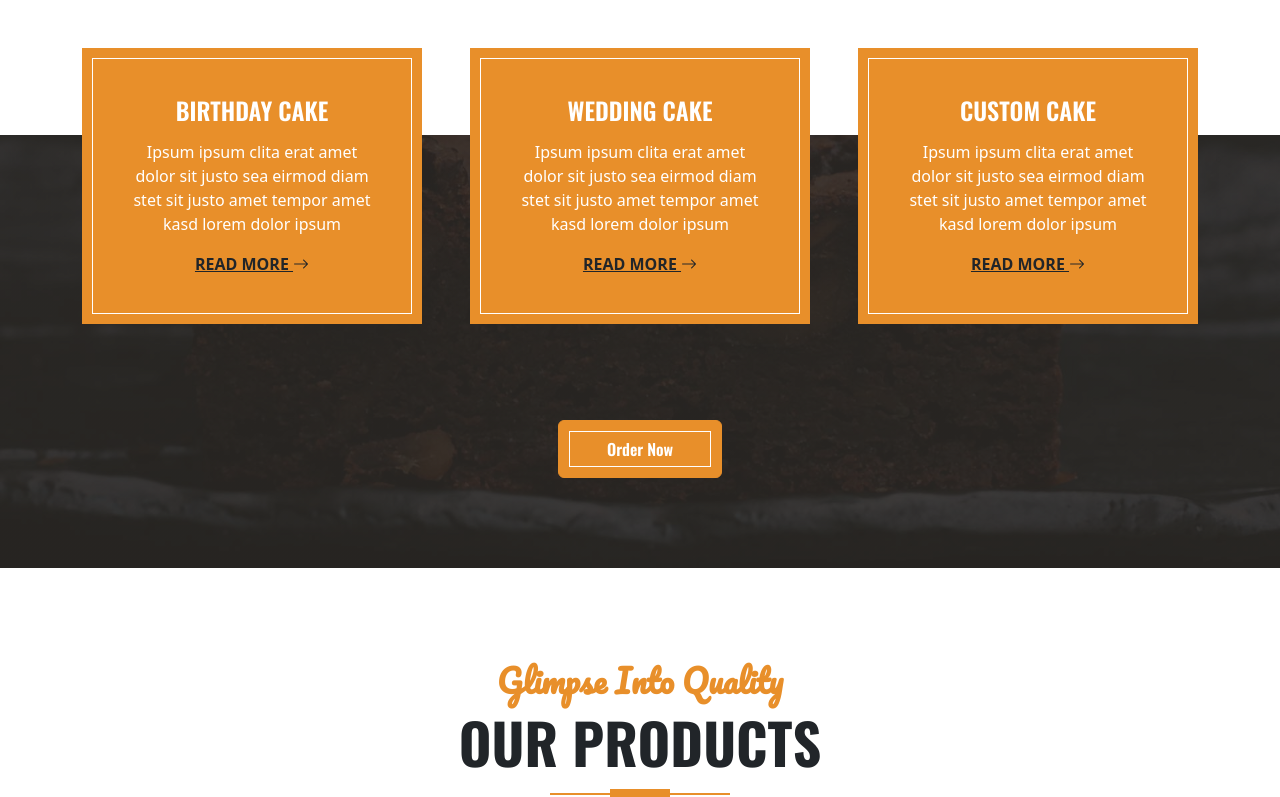
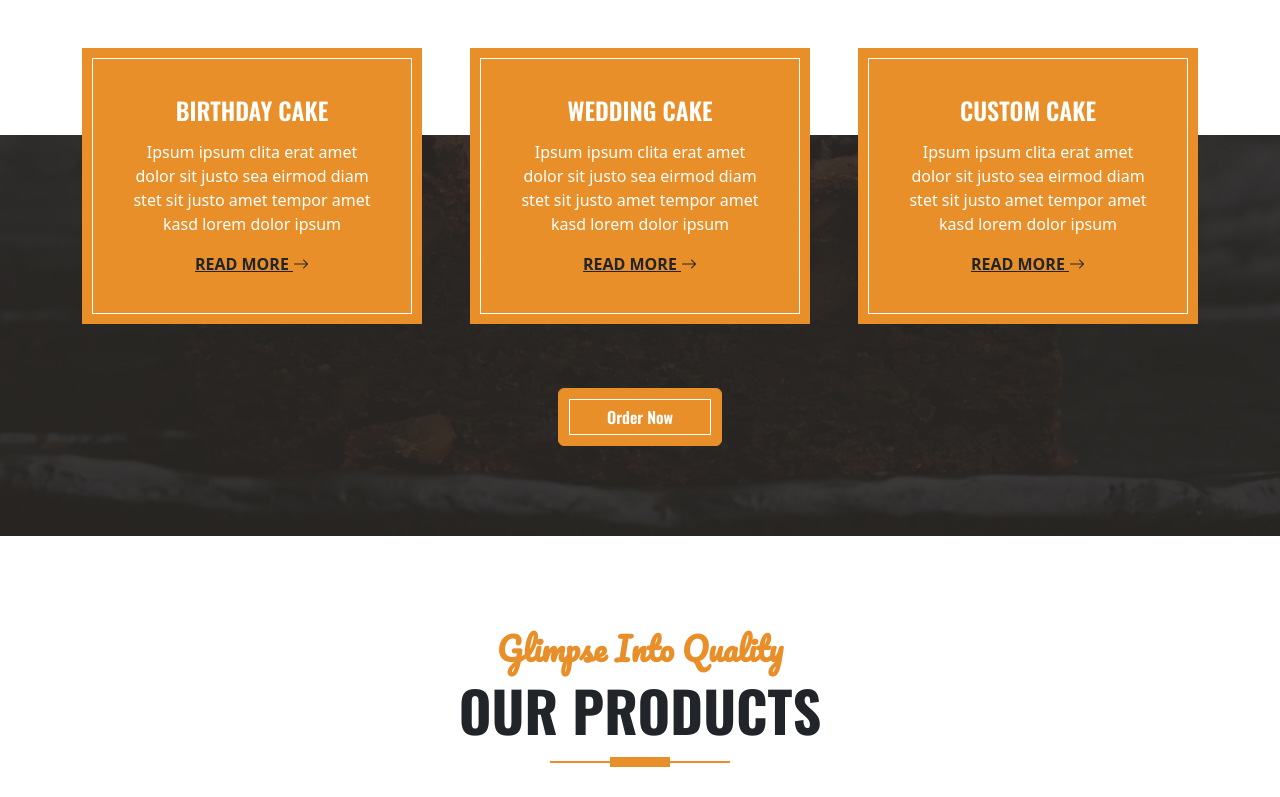
Before and after one commit to Naveenrichardson-sp/cake-shop-project, an Angular app: page / in a window 1280 px wide. Shown: the part 2503-3300 px from the top of the page. Built offline with nearby package versions, Linux system fonts and the light colour scheme.

Commit message:
alignment changes

```diff
--- a/src/app/service/service.component.html
+++ b/src/app/service/service.component.html
@@ -39,7 +39,7 @@
             <app-modal modalId="readMoreModal" [title]="modalTitle">
                 <div [innerHTML]="modalContent"></div>
             </app-modal>
-            <div class="col-lg-12 col-md-6 text-center">
+            <div class="col-lg-12 col-md-6 text-center mt-3">
                 <!-- <h1 class="text-uppercase text-light mb-4">30% Discount For This Summer</h1> -->
                 <a routerLink="/order-now" class="btn btn-primary border-inner py-3 px-5">Order Now</a>
             </div>
```
Also changed, not shown: src/app/header-one/header-one.component.html (indentation only).
